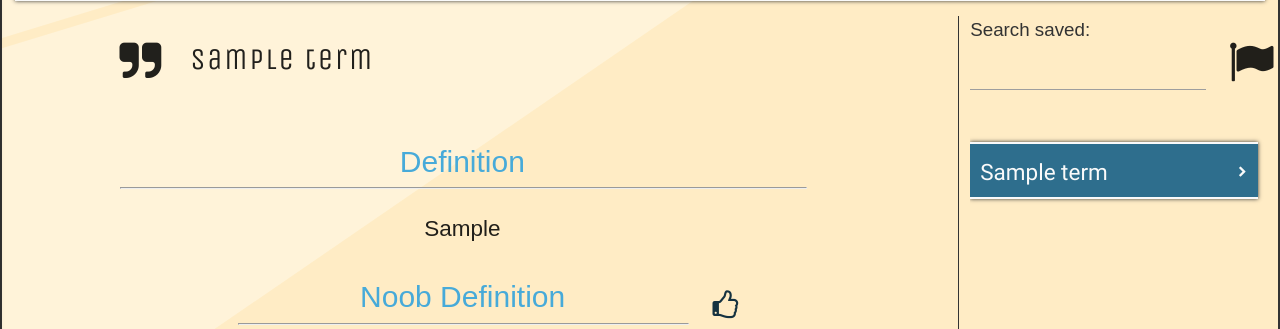
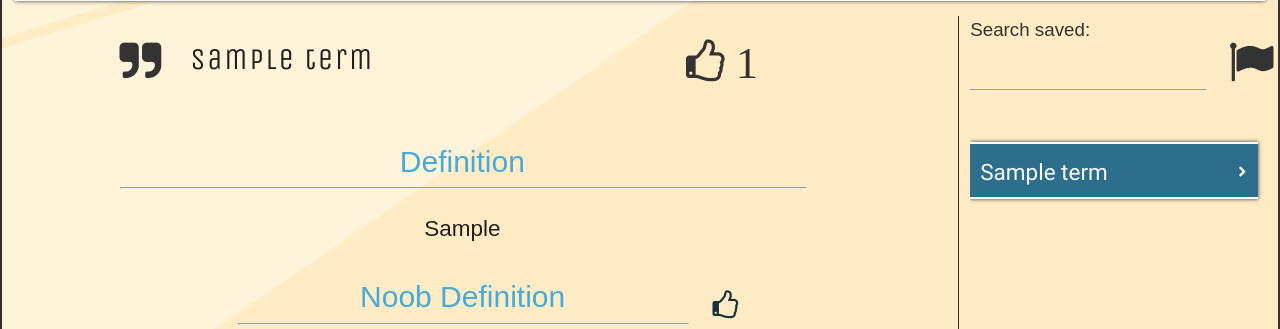
Before and after one commit to AdrianHavengaBennett/terming-for-learning, a Flask app: page /term/1 in a window 1280 px wide. Shown: the part 91-420 px from the top of the page. Run offline with Flask 2, Linux system fonts and the light colour scheme; the visitor is signed in with stand-in values (Sample User, id 1); a database or web service that is not in the repository returns one stand-in record (values such as "Sample title"); some libraries are stand-ins or nearby versions.

Commit message:
implemented user like and unlike terms functionality

```diff
--- a/app.py
+++ b/app.py
@@ -37,6 +37,23 @@ def check_session_user(session):
     if session.get("USERNAME", None) is not None:
         username = session["USERNAME"]
     return username
+
+
+def liked(term_id, user):
+    if term_id in user["liked"]:
+        return True
+    else:
+        return False
+
+
+def num_of_likes(term_id, coll):
+    likes_array = []
+    num_of_instances = coll.find({"liked": term_id})
+
+    for term_id in num_of_instances:
+        likes_array.append(term_id)
+
+    return len(likes_array)
 
 # Home screen / main welcome page:
 @app.route("/")
@@ -134,6 +151,10 @@ def save_new_user():
 
     users.insert_one(request.form.to_dict())
 
+    # Create a field of type array to store term_ids
+    users.update({"username": username},
+                 {"$push": {"liked": ""}})
+
     return redirect(url_for("get_all_terms", username=username))
 
 # Shows all of the user's terms
@@ -154,8 +175,7 @@ def get_all_terms():
     user = users.find_one({"username": username})
 
     return render_template("all_terms.html",
-                           username=username,
-                           user=user,
+                           username=username, user=user,
                            terms=terms.find(),
                            saved_terms=saved.find({"saved_by": username}))
 
@@ -182,10 +202,36 @@ def show_term(term_id):
                                      "term_examples": term_examples,
                                      "category_name": category_name})
 
+    already_liked = liked(term_id, user)
+    number_of_likes = num_of_likes(term_id, users)
+
     return render_template("term.html", term=term,
                            is_in_database=is_in_database,
+                           already_liked=already_liked,
+                           number_of_likes=number_of_likes,
                            username=username, user=user,
                            saved_terms=saved.find({"saved_by": username}))
+
+# Adds term_id to user's liked field
+@app.route("/like/<term_id>")
+def like(term_id):
+    username = check_session_user(session)
+
+    users.update({"username": username},
+                 {"$push": {"liked": term_id}})
+
+    return redirect(url_for("get_all_terms", username=username))
+
+# Removes term_id from user's liked field
+@app.route("/dislike/<term_id>")
+def dislike(term_id):
+    username = check_session_user(session)
+
+    users.update({"username": username},
+                 {"$pull": {"liked": term_id}})
+
+    return redirect(url_for("get_all_terms", username=username))
+
 
 # Add a new term (overwrites default ObjectId):
 @app.route("/new_term")
--- a/static/main.css
+++ b/static/main.css
@@ -741,6 +741,7 @@ nav ul a {
 }
 
 .desktop-content-icon {
+    color: #333333;
     font-size: 3em;
     margin: .5em 0;
 }
--- a/templates/term.html
+++ b/templates/term.html
@@ -17,9 +17,16 @@
                 <div class="col l1">
                     <i class="fa fa-quote-right desktop-content-icon hide-on-med-and-down" aria-hidden="true"></i>
                 </div>
-                <div class="col l5">
+                <div class="col l6">
                     <h2 class="header-font desktop-header hide-on-med-and-down">{{ term.term }}</h2>
                 </div>
+                {% if number_of_likes > 0 %}
+                    <div class="col l2 offset-l1">
+                        <i class="fa fa-thumbs-o-up desktop-content-icon hide-on-med-and-down tooltipped" data-position="bottom" data-tooltip="Number of grateful readers" aria-hidden="true">
+                            <span> {{ number_of_likes }}</span>
+                        </i>
+                    </div>
+                {% endif %}
             </div>
 
 
@@ -34,11 +41,19 @@
                                 <h5>Noob Definition</h5>
                                 <hr>
                             </div>
-                            <div class="col s1">
-                                <a href="#" class="like-counter tooltipped" data-position="bottom" data-tooltip="Think this definition is useful to beginners? Hit that thumbs up!">
-                                    <i class="fa fa-thumbs-o-up social-icons" aria-hidden="true"></i>
-                                </a>
-                            </div>
+                            {% if already_liked %}
+                                <div class="col s1">
+                                    <a href="{{ url_for('dislike', term_id=term._id) }}" class="like-counter tooltipped" data-position="bottom" data-tooltip="Think this definition is no longer useful to beginners?">
+                                        <i class="fa fa-thumbs-o-down social-icons" aria-hidden="true"></i>
+                                    </a>
+                                </div>
+                            {% else %}
+                                <div class="col s1">
+                                    <a href="{{ url_for('like', term_id=term._id) }}" class="like-counter tooltipped" data-position="bottom" data-tooltip="Think this definition is useful to beginners?">
+                                        <i class="fa fa-thumbs-o-up social-icons" aria-hidden="true"></i>
+                                    </a>
+                                </div>
+                            {% endif %}
                         </div>
                         <p>{{ term.noob_definition }}</p>
                         <h5>Examples</h5>
--- a/templates/user_register.html
+++ b/templates/user_register.html
@@ -10,6 +10,7 @@
 
         <div class="row form-box-login-register text-font">
             <form class="col s12" action="{{ url_for('save_new_user') }}" method="post">
+
                 <div class="row">
                     <div class="input-field col s12 l6 offset-l3">
                         <input class="validate" type="email" id="email" name="email" required><br>
```
Also changed, not shown: templates/saved_term.html (+2 -11 lines).
